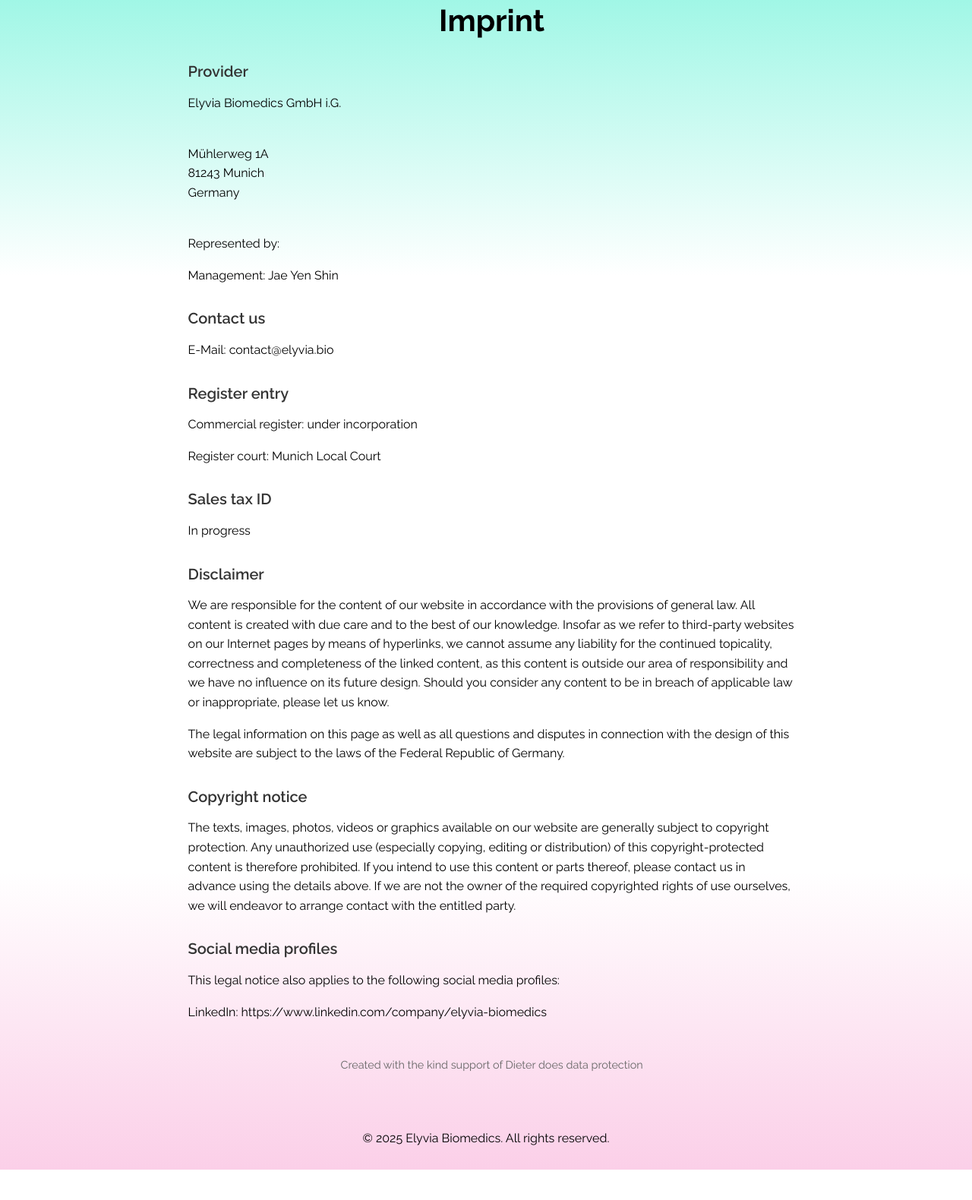
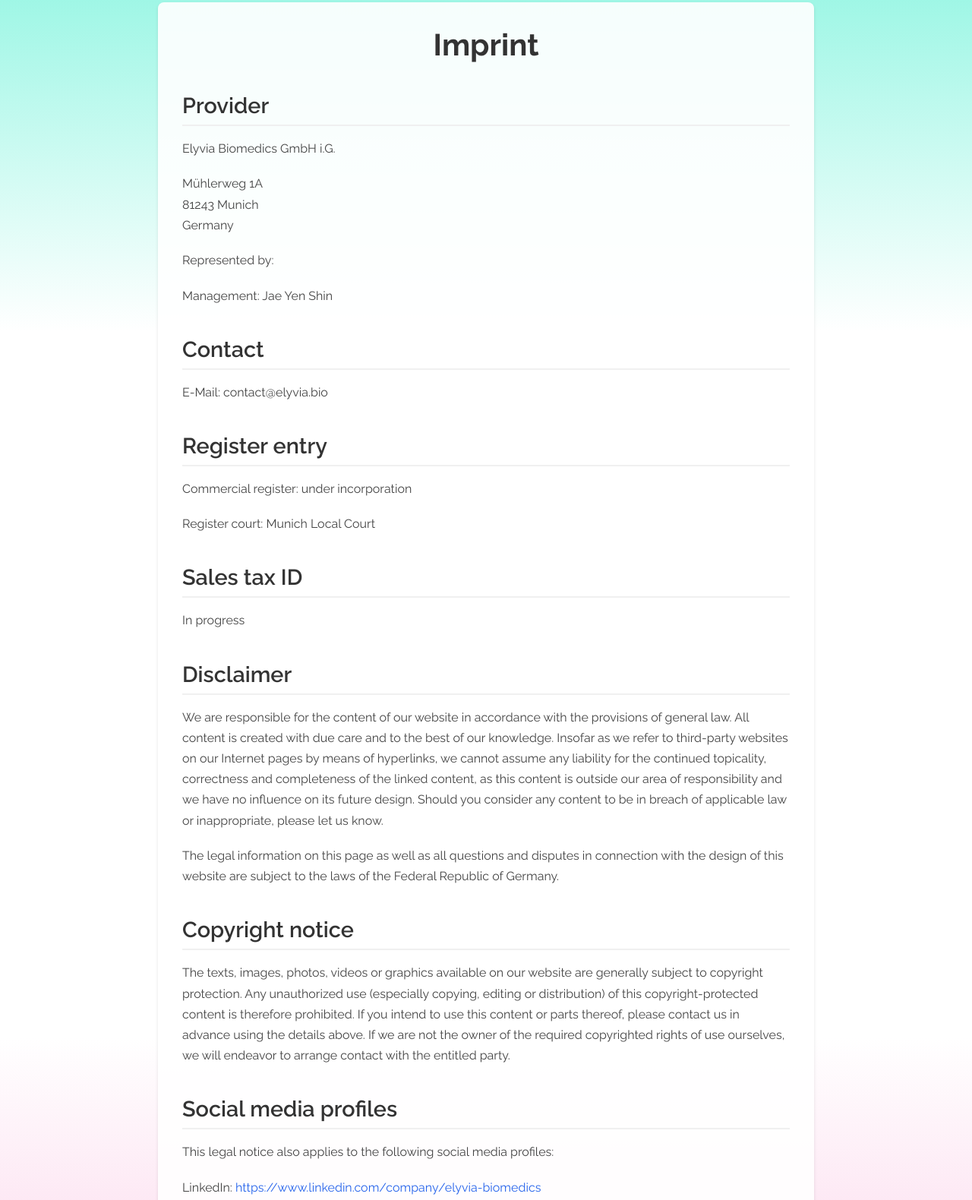
Before and after one commit to elyvia-biomedics/elyvia-biomedics.github.io, a plain HTML site: page imprint.html in a window 1280 px wide. Shown: the part 29-1609 px from the top of the page at 76% size. Before the commit the page ends 1569 px from the top, so only its background shows below. Drawn offline with Linux system fonts and the light colour scheme.

Commit message:
change imprint container

```diff
--- a/imprint.html
+++ b/imprint.html
@@ -11,137 +11,108 @@
     <link href="https://fonts.googleapis.com/css2?family=Raleway:wght@400;500;600;700&display=swap" rel="stylesheet">
     <link rel="stylesheet" href="https://cdnjs.cloudflare.com/ajax/libs/font-awesome/6.5.1/css/all.min.css">
     <link rel="stylesheet" href="styles.css">
+    <style>
+        main {
+            align-items: flex-start !important;
+            padding: 2rem 0;
+        }
+
+        .imprint-container {
+            max-width: 800px;
+            margin: 0 auto;
+            padding: 2rem;
+            text-align: left;
+            background: rgba(255, 255, 255, 0.9);
+            border-radius: 8px;
+            box-shadow: 0 2px 4px rgba(0, 0, 0, 0.1);
+        }
+
+        .imprint-container h1 {
+            font-size: 2.5rem;
+            font-weight: 700;
+            margin-bottom: 2rem;
+            text-align: center;
+            color: #333;
+        }
+
+        .imprint-container h2 {
+            font-size: 1.8rem;
+            font-weight: 600;
+            margin-top: 2.5rem;
+            margin-bottom: 1rem;
+            color: #333;
+            border-bottom: 2px solid #f0f0f0;
+            padding-bottom: 0.5rem;
+        }
+
+        .imprint-container p {
+            line-height: 1.7;
+            margin-bottom: 1.2rem;
+            color: #444;
+            font-size: 1rem;
+        }
+
+        .imprint-container .multiline {
+            display: block;
+            white-space: pre-wrap;
+            margin: 1rem 0;
+        }
+
+        .imprint-container a {
+            color: #2563eb;
+            text-decoration: none;
+            transition: opacity 0.2s ease;
+        }
+
+        .imprint-container a:hover {
+            opacity: 0.7;
+        }
+
+        .imprint-container .small {
+            font-size: 0.9rem;
+            color: #666;
+            margin-top: 3rem;
+            text-align: center;
+        }
+
+        footer {
+            margin-top: 2rem;
+            padding: 1rem;
+            text-align: center;
+        }
+
+        footer p {
+            margin: 0.5rem 0;
+        }
+    </style>
 </head>
 <body>
     <main>
-        <div class="contractDetails">
-            <style>
-            .contractDetails {
-                padding-left: 1.25cm;
-                overflow-wrap: break-word;
-            }
-
-            p.BodyLeft,
-            p.Body {
-                margin-left: 0 !important;
-            }
-
-            p.BodyLeft p,
-            p.Body p {
-                margin-left: 0 !important;
-            }
-
-            p.BodyLeft p span,
-            p.Body p span {
-                margin-left: 0 !important;
-            }
-
-            p.BodyLeft p span span,
-            p.Body p span span {
-                margin-left: 0 !important;
-            }
-
-            .DieterLista,
-            .DieterListi,
-            .BulletList1 {
-                padding-left: 1.25cm;
-            }
-
-            .DieterLista .number-prefix-p,
-            .DieterListi .number-prefix-p,
-            .BulletList1 .number-prefix-p {
-                margin-left: -1.25cm;
-                display: inline-block;
-                width: 1.25cm;
-            }
-
-            .DieterListaIndent,
-            .DieterListiIndent,
-            .BulletList2 .number-prefix-p {
-                margin-left: 1.25cm;
-                display: inline-block;
-                width: 1.25cm;
-            }
-
-            .DieterHeading2 .number-prefix-p,
-            .DieterHeading3 .number-prefix-p,
-            .DieterHeading4 .number-prefix-p {
-                display: inline-block;
-                width: 1.25cm;
-                margin-left: -1.25cm;
-            }
-
-            .DieterHeading2,
-            .HeadingLeft {
-                font-weight: 600;
-            }
-
-            .DieterHeading2 span:not(.number-prefix-p) {
-                margin-left: 0 !important;
-            }
-
-            .BulletListNoIndent {
-                margin-left: 0 !important;
-            }
-
-            .BulletListNoIndent span {
-                text-indent: 0;
-            }
-
-            .BulletListNoIndent .number-prefix-p {
-                display: inline-block;
-                width: 1.25cm;
-                margin-left: -1.25cm;
-            }
-
-            .BulletListNoIndent span:not(.number-prefix-p) {
-                text-indent: 1.25cm !important;
-            }
-
-            .HeadingLeft {
-                margin-left: 0 !important;
-                font-size: 1.25rem;
-            }
-
-            .HeadingLeft span {
-                margin-left: 0 !important;
-            }
-
-            .DieterInvisible {
-                display: none;
-            }
-
-            .multiline {
-                white-space: pre-wrap;
-            }
-            </style>
-            <h1 class="DieterHeading1">Imprint</h1>
-            <h2 class="HeadingLeft"><span>Provider</span></h2>
-            <p class="Body">Elyvia Biomedics GmbH i.G.</p>
-            <p class="Body">
-            <span class="multiline">
-Mühlerweg 1A
+        <div class="imprint-container">
+            <h1>Imprint</h1>
+            <h2>Provider</h2>
+            <p>Elyvia Biomedics GmbH i.G.</p>
+            <p><span class="multiline">Mühlerweg 1A
 81243 Munich
-Germany
-            </span></p>
-            <p class="Body">Represented by:</p>
-            <p class="Body">Management: Jae Yen Shin</p>
-            <h2 class="HeadingLeft"><span>Contact us</span></h2>
-            <p class="Body">E-Mail: contact@elyvia.bio</p>
-            <h2 class="HeadingLeft"><span>Register entry</span></h2>
-            <p class="Body">Commercial register: under incorporation</p>
-            <p class="Body">Register court: Munich Local Court</p>
-            <h2 class="HeadingLeft"><span>Sales tax ID</span></h2>
-            <p class="Body">In progress</p>
-            <h2 class="HeadingLeft"><span>Disclaimer</span></h2>
-            <p class="Body">We are responsible for the content of our website in accordance with the provisions of general law. All content is created with due care and to the best of our knowledge. Insofar as we refer to third-party websites on our Internet pages by means of hyperlinks, we cannot assume any liability for the continued topicality, correctness and completeness of the linked content, as this content is outside our area of responsibility and we have no influence on its future design. Should you consider any content to be in breach of applicable law or inappropriate, please let us know.</p>
-            <p class="Body">The legal information on this page as well as all questions and disputes in connection with the design of this website are subject to the laws of the Federal Republic of Germany.</p>
-            <h2 class="HeadingLeft"><span>Copyright notice</span></h2>
-            <p class="Body">The texts, images, photos, videos or graphics available on our website are generally subject to copyright protection. Any unauthorized use (especially copying, editing or distribution) of this copyright-protected content is therefore prohibited. If you intend to use this content or parts thereof, please contact us in advance using the details above. If we are not the owner of the required copyrighted rights of use ourselves, we will endeavor to arrange contact with the entitled party.</p>
-            <h2 class="HeadingLeft"><span>Social media profiles</span></h2>
-            <p class="Body">This legal notice also applies to the following social media profiles:</p>
-            <p class="Body">LinkedIn: <a href="https://www.linkedin.com/company/elyvia-biomedics">https://www.linkedin.com/company/elyvia-biomedics</a></p>
-            <p class="DieterSmall"><span>Created with the kind support of</span> <a href="https://www.dieter-datenschutz.de/"><span>Dieter does data protection</span></a></p>
+Germany</span></p>
+            <p>Represented by:</p>
+            <p>Management: Jae Yen Shin</p>
+            <h2>Contact</h2>
+            <p>E-Mail: contact@elyvia.bio</p>
+            <h2>Register entry</h2>
+            <p>Commercial register: under incorporation</p>
+            <p>Register court: Munich Local Court</p>
+            <h2>Sales tax ID</h2>
+            <p>In progress</p>
+            <h2>Disclaimer</h2>
+            <p>We are responsible for the content of our website in accordance with the provisions of general law. All content is created with due care and to the best of our knowledge. Insofar as we refer to third-party websites on our Internet pages by means of hyperlinks, we cannot assume any liability for the continued topicality, correctness and completeness of the linked content, as this content is outside our area of responsibility and we have no influence on its future design. Should you consider any content to be in breach of applicable law or inappropriate, please let us know.</p>
+            <p>The legal information on this page as well as all questions and disputes in connection with the design of this website are subject to the laws of the Federal Republic of Germany.</p>
+            <h2>Copyright notice</h2>
+            <p>The texts, images, photos, videos or graphics available on our website are generally subject to copyright protection. Any unauthorized use (especially copying, editing or distribution) of this copyright-protected content is therefore prohibited. If you intend to use this content or parts thereof, please contact us in advance using the details above. If we are not the owner of the required copyrighted rights of use ourselves, we will endeavor to arrange contact with the entitled party.</p>
+            <h2>Social media profiles</h2>
+            <p>This legal notice also applies to the following social media profiles:</p>
+            <p>LinkedIn: <a href="https://www.linkedin.com/company/elyvia-biomedics">https://www.linkedin.com/company/elyvia-biomedics</a></p>
+            <p class="small">Created with the kind support of <a href="https://www.dieter-datenschutz.de/">Dieter does data protection</a></p>
         </div>
     </main>
     <footer>
```
